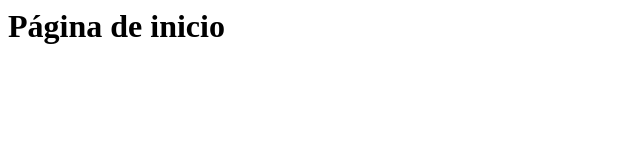
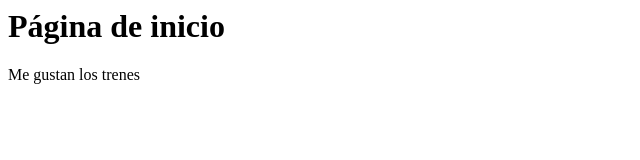
Before and after one commit to MarcosKonga69/proyecto-web-equipo, a plain HTML site: page index.html in a window 1280 px wide. Shown: the whole page, without its empty margins (0-640 px from the left). Drawn offline with Linux system fonts and the light colour scheme.

Commit message:
Modificado index.html por Raúl

```diff
--- a/index.html
+++ b/index.html
@@ -2,5 +2,6 @@
 <head><title>Inicio</title></head>
 <body>
  <h1>Página de inicio</h1>
+ <p>Me gustan los trenes</p>
 </body>
 </html>
```
